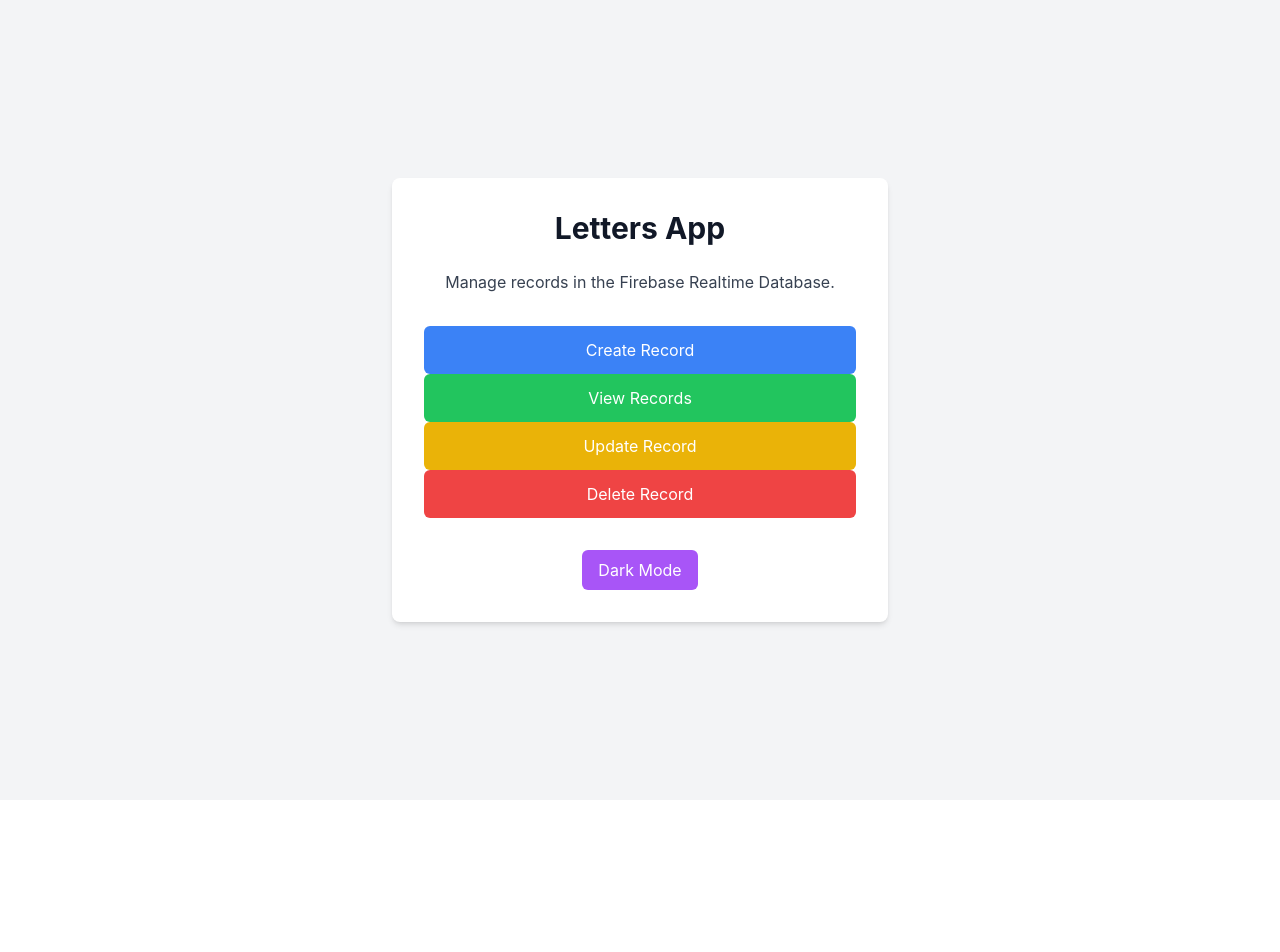
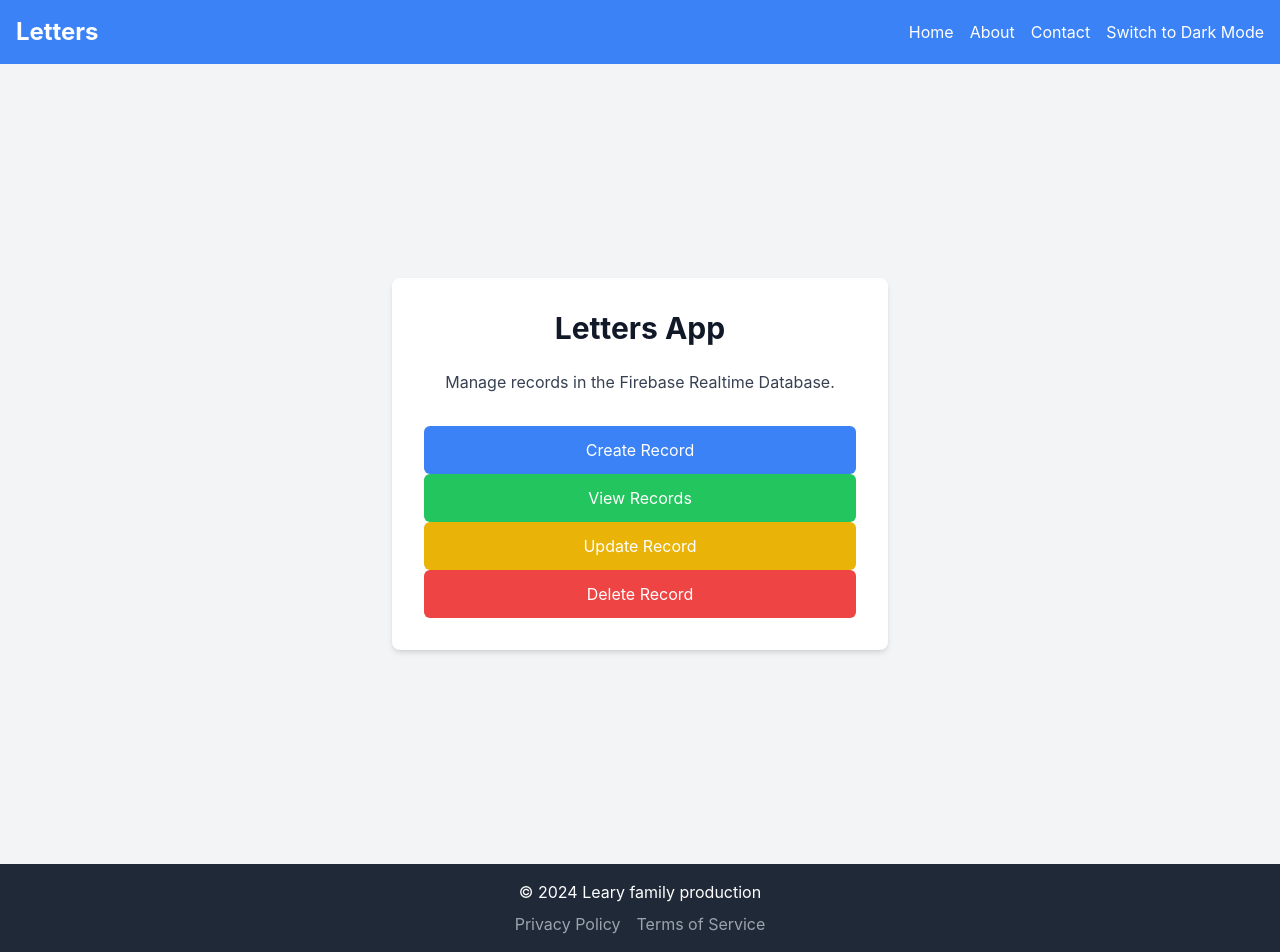
Before and after one commit to ibeshesumne/sandbox, a React (Create React App) app: page / in a window 1280 px wide. Before the commit the page ends 800 px from the top, so only its background shows below. Built offline with nearby package versions, Linux system fonts and the light colour scheme; no server answers.

Commit message:
dark mode, header, footer updated within modular framework

```diff
--- a/src/App.js
+++ b/src/App.js
@@ -1,47 +1,35 @@
 import React, { useContext } from "react";
-import { Link } from "react-router-dom";
+import { Routes, Route } from "react-router-dom";
 import { DarkModeContext } from "./contexts/DarkModeContext";
-
+import Header from "./components/layout/Header";
+import Footer from "./components/layout/Footer";
+import Home from "./pages/Home";
+import About from "./pages/About";
+import Contact from "./pages/Contact";
+import CreateData from "./components/features/CreateData";
+import ReadData from "./components/features/ReadData";
+import UpdateData from "./components/features/UpdateData";
+import DeleteData from "./components/features/DeleteData";
 
 function App() {
-  const { darkMode, setDarkMode } = useContext(DarkModeContext);
+  const { darkMode } = useContext(DarkModeContext);
 
   return (
-    <div className={`min-h-screen flex items-center justify-center ${darkMode ? 'bg-gray-900' : 'bg-gray-100'}`}>
-      <div className={`max-w-xl p-8 bg-white dark:bg-gray-800 rounded-lg shadow-md text-center`}>
-        <h1 className={`text-3xl font-bold ${darkMode ? 'text-white' : 'text-gray-900'} mb-6`}>Letters App</h1>
-        <p className={`text-gray-700 dark:text-gray-300 mb-8`}>
-          Manage records in the Firebase Realtime Database.
-        </p>
-        <div className="space-y-4">
-          <Link to="/create">
-            <button className="w-full bg-blue-500 text-white py-3 rounded-md hover:bg-blue-600 transition">
-              Create Record
-            </button>
-          </Link>
-          <Link to="/read">
-            <button className="w-full bg-green-500 text-white py-3 rounded-md hover:bg-green-600 transition">
-              View Records
-            </button>
-          </Link>
-          <Link to="/update">
-            <button className="w-full bg-yellow-500 text-white py-3 rounded-md hover:bg-yellow-600 transition">
-              Update Record
-            </button>
-          </Link>
-          <Link to="/delete">
-            <button className="w-full bg-red-500 text-white py-3 rounded-md hover:bg-red-600 transition">
-              Delete Record
-            </button>
-          </Link>
-        </div>
-        <button
-          onClick={() => setDarkMode(!darkMode)}
-          className="mt-8 px-4 py-2 bg-purple-500 text-white rounded-md hover:bg-purple-600 transition"
-        >
-          {darkMode ? "Light Mode" : "Dark Mode"}
-        </button>
+    <div className={`min-h-screen flex flex-col ${darkMode ? "bg-gray-900" : "bg-gray-100"}`}>
+      <Header />
+      <div className="flex-grow">
+        <Routes>
+          <Route path="/" element={<Home />} />
+          <Route path="/about" element={<About />} />
+          <Route path="/contact" element={<Contact />} />
+          <Route path="/create" element={<CreateData />} />
+          <Route path="/read" element={<ReadData />} />
+          <Route path="/update" element={<UpdateData />} />
+          <Route path="/delete" element={<DeleteData />} />
+          <Route path="*" element={<Home />} />
+        </Routes>
       </div>
+      <Footer />
     </div>
   );
 }
--- /dev/null
+++ b/src/components/layout/Footer.js
@@ -0,0 +1,18 @@
+import React from "react";// eslint-disable-next-line no-unused-vars
+import { Link } from "react-router-dom";
+
+const Footer = () => {
+  return (
+    <footer className="bg-gray-800 text-white p-4">
+      <div className="container mx-auto text-center">
+        <p>&copy; 2024 Leary family production</p>
+        <div className="mt-2">
+          <a href="/privacy" className="text-gray-400 hover:text-white mx-2">Privacy Policy</a>
+          <a href="/terms" className="text-gray-400 hover:text-white mx-2">Terms of Service</a>
+        </div>
+      </div>
+    </footer>
+  );
+};
+
+export default Footer;
--- /dev/null
+++ b/src/components/layout/Header.js
@@ -0,0 +1,23 @@
+import React from "react";
+import { Link } from "react-router-dom";
+import DarkModeToggle from '../ui/DarkModeToggle';  // Updated import path
+
+const Header = () => {
+  return (
+    <header className="bg-blue-500 dark:bg-blue-800 text-white p-4">
+      <div className="container mx-auto flex justify-between items-center">
+        <h1 className="text-2xl font-bold">Letters</h1>
+        <nav className="flex items-center space-x-4">
+          <ul className="flex space-x-4">
+            <li><Link to="/" className="hover:underline">Home</Link></li>
+            <li><Link to="/about" className="hover:underline">About</Link></li>
+            <li><Link to="/contact" className="hover:underline">Contact</Link></li>
+          </ul>
+          <DarkModeToggle />  {/* Add the DarkModeToggle here */}
+        </nav>
+      </div>
+    </header>
+  );
+};
+
+export default Header;
--- /dev/null
+++ b/src/components/ui/DarkModeToggle.js
@@ -0,0 +1,15 @@
+// src/components/DarkModeToggle.js
+import React, { useContext } from 'react';
+import { DarkModeContext } from '../../contexts/DarkModeContext';
+
+const DarkModeToggle = () => {
+  const { darkMode, toggleDarkMode } = useContext(DarkModeContext);
+
+  return (
+    <button onClick={toggleDarkMode}>
+      {darkMode ? 'Switch to Light Mode' : 'Switch to Dark Mode'}
+    </button>
+  );
+};
+
+export default DarkModeToggle;
--- a/src/contexts/DarkModeContext.js
+++ b/src/contexts/DarkModeContext.js
@@ -1,4 +1,4 @@
-// src/DarkModeContext.js
+// src/contexts/DarkModeContext.js
 import React, { createContext, useState, useEffect } from "react";
 
 export const DarkModeContext = createContext();
@@ -14,8 +14,12 @@
     }
   }, [darkMode]);
 
+  const toggleDarkMode = () => {
+    setDarkMode((prevMode) => !prevMode);
+  };
+
   return (
-    <DarkModeContext.Provider value={{ darkMode, setDarkMode }}>
+    <DarkModeContext.Provider value={{ darkMode, toggleDarkMode }}>
       {children}
     </DarkModeContext.Provider>
   );
--- a/src/index.js
+++ b/src/index.js
@@ -1,31 +1,16 @@
 import React from "react";
 import { createRoot } from "react-dom/client";
-import { BrowserRouter as Router, Routes, Route } from "react-router-dom";
+import { BrowserRouter as Router } from "react-router-dom";
 import './index.css';
 import App from "./App";
-import CreateData from "./components/features/CreateData";
-import ReadData from "./components/features/ReadData";
-import UpdateData from "./components/features/UpdateData";
-import DeleteData from "./components/features/DeleteData";
 import { DarkModeProvider } from "./contexts/DarkModeContext";
 
 const root = createRoot(document.getElementById("root"));
 root.render(
   <React.StrictMode>
     <DarkModeProvider>
-      <Router
-        future={{
-          v7_startTransition: true,
-          v7_relativeSplatPath: true,
-        }}
-      >
-        <Routes>
-          <Route path="/" element={<App />} />
-          <Route path="/create" element={<CreateData />} />
-          <Route path="/read" element={<ReadData />} />
-          <Route path="/update" element={<UpdateData />} />
-          <Route path="/delete" element={<DeleteData />} />
-        </Routes>
+      <Router>
+        <App />
       </Router>
     </DarkModeProvider>
   </React.StrictMode>
--- /dev/null
+++ b/src/pages/About.js
@@ -0,0 +1,16 @@
+import React from "react";
+
+const About = () => {
+  return (
+    <div className="min-h-screen flex items-center justify-center bg-gray-100 dark:bg-gray-900">
+      <div className="max-w-xl p-8 bg-white dark:bg-gray-800 rounded-lg shadow-md text-center">
+        <h1 className="text-3xl font-bold text-gray-900 dark:text-white mb-6">About</h1>
+        <p className="text-gray-700 dark:text-gray-300 mb-8">
+          This is the about page.
+        </p>
+      </div>
+    </div>
+  );
+};
+
+export default About;
--- /dev/null
+++ b/src/pages/Contact.js
@@ -0,0 +1,16 @@
+import React from "react";
+
+const Contact = () => {
+  return (
+    <div className="min-h-screen flex items-center justify-center bg-gray-100 dark:bg-gray-900">
+      <div className="max-w-xl p-8 bg-white dark:bg-gray-800 rounded-lg shadow-md text-center">
+        <h1 className="text-3xl font-bold text-gray-900 dark:text-white mb-6">Contact</h1>
+        <p className="text-gray-700 dark:text-gray-300 mb-8">
+          This is the contact page.
+        </p>
+      </div>
+    </div>
+  );
+};
+
+export default Contact;
--- /dev/null
+++ b/src/pages/Home.js
@@ -0,0 +1,40 @@
+import React from "react";
+import { Link } from "react-router-dom";
+
+const Home = () => {
+  return (
+    <div className="min-h-screen flex items-center justify-center bg-gray-100 dark:bg-gray-900">
+      <div className="max-w-xl p-8 bg-white dark:bg-gray-800 rounded-lg shadow-md text-center">
+        <h1 className="text-3xl font-bold text-gray-900 dark:text-white mb-6">Letters App</h1>
+        <p className="text-gray-700 dark:text-gray-300 mb-8">
+          Manage records in the Firebase Realtime Database.
+        </p>
+        {/* CRUD Buttons */}
+        <div className="space-y-4">
+          <Link to="/create">
+            <button className="w-full bg-blue-500 text-white py-3 rounded-md hover:bg-blue-600 transition">
+              Create Record
+            </button>
+          </Link>
+          <Link to="/read">
+            <button className="w-full bg-green-500 text-white py-3 rounded-md hover:bg-green-600 transition">
+              View Records
+            </button>
+          </Link>
+          <Link to="/update">
+            <button className="w-full bg-yellow-500 text-white py-3 rounded-md hover:bg-yellow-600 transition">
+              Update Record
+            </button>
+          </Link>
+          <Link to="/delete">
+            <button className="w-full bg-red-500 text-white py-3 rounded-md hover:bg-red-600 transition">
+              Delete Record
+            </button>
+          </Link>
+        </div>
+      </div>
+    </div>
+  );
+};
+
+export default Home;
```
Also changed, not shown: 1 other file (tests, documents, lock files or other folders).
